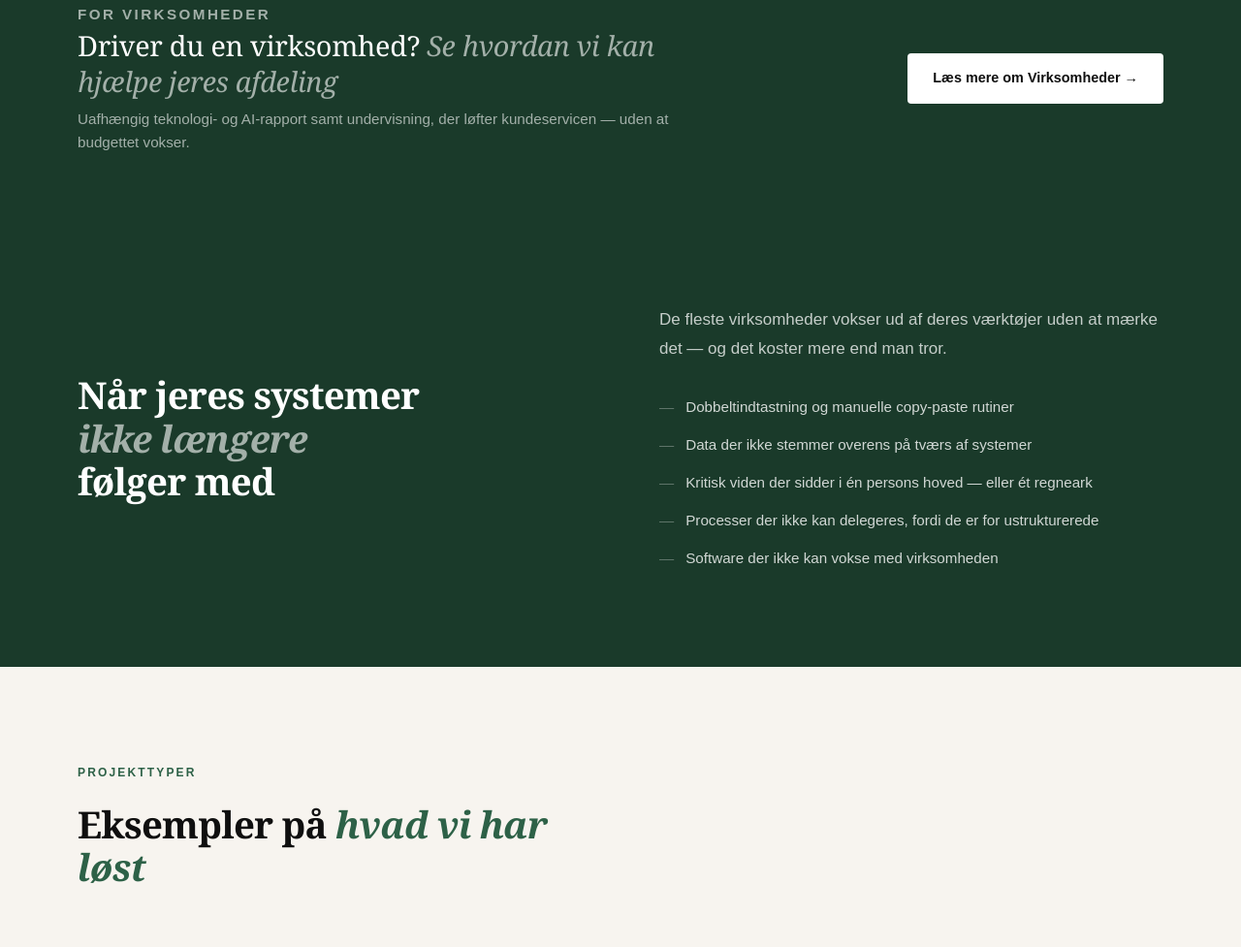
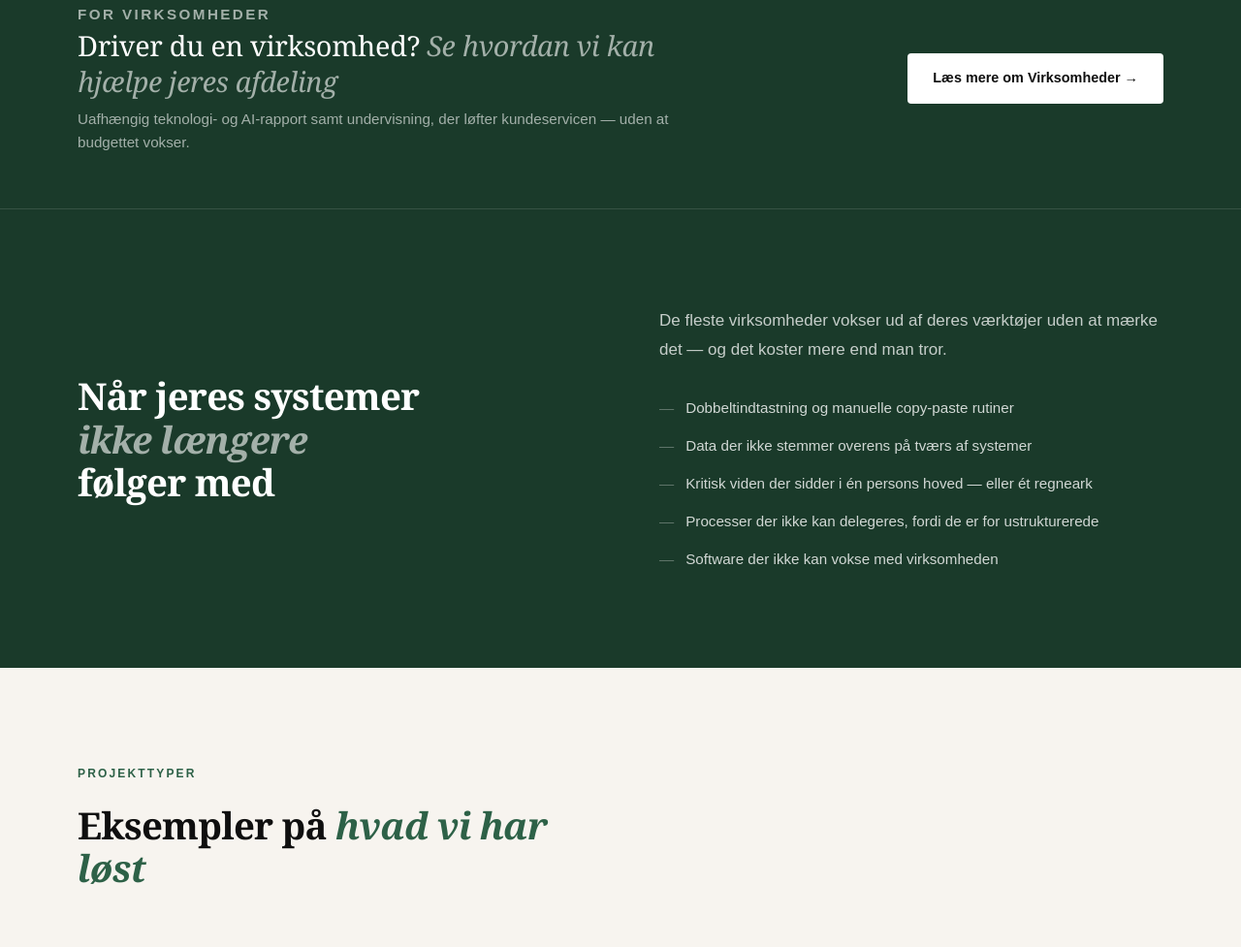
Before and after one commit to JonasMandahlPedersen/metodikweb, a plain HTML site: page index.html in a window 1280 px wide. Shown: the part 1920-2897 px from the top of the page at 97% size. Drawn offline with Linux system fonts and the light colour scheme.

Commit message:
Tilføj divider mellem virksomheder-banner og problem-sektion
Begge sektioner bruger samme mørkegrønne baggrund (var(--accent)) og
ligger direkte op ad hinanden uden adskillelse, så de visuelt smelter
sammen til én sektion. Tilføjer en diskret top-border for at gøre det
klart at det er to separate sektioner.

Co-Authored-By: Claude Sonnet 5 <noreply@anthropic.com>

```diff
--- a/assets/style.css
+++ b/assets/style.css
@@ -478,6 +478,7 @@ section { padding: 100px 80px; }
   background: var(--accent);
   color: #fff;
   padding: 100px 80px;
+  border-top: 1px solid rgba(255,255,255,0.12);
 }
 
 .problem-inner {
```
